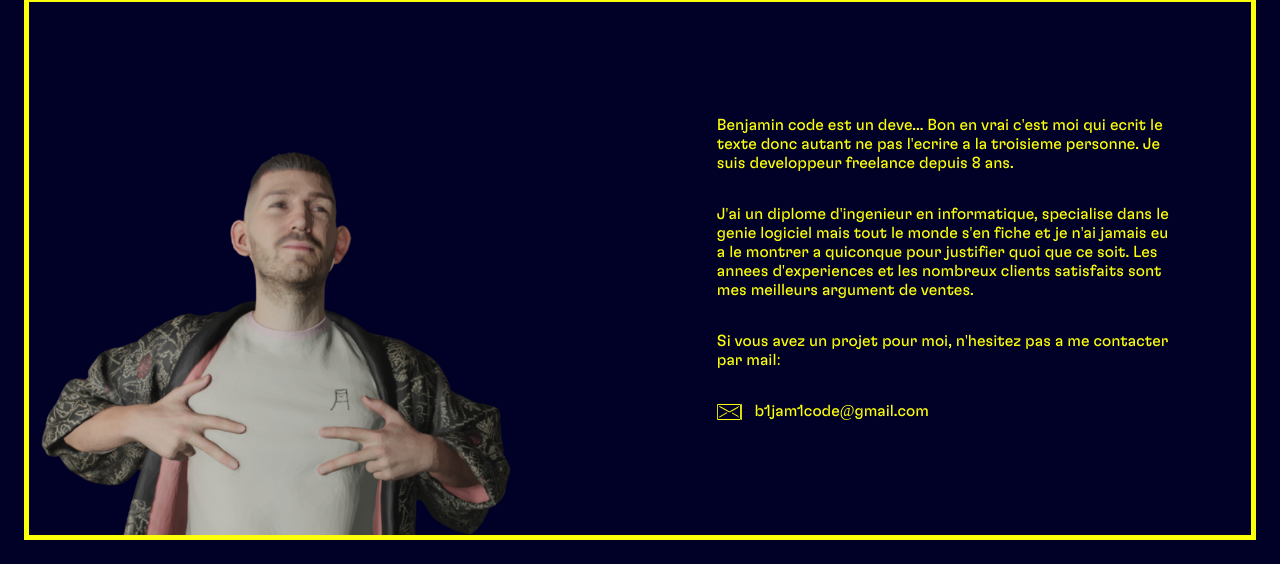
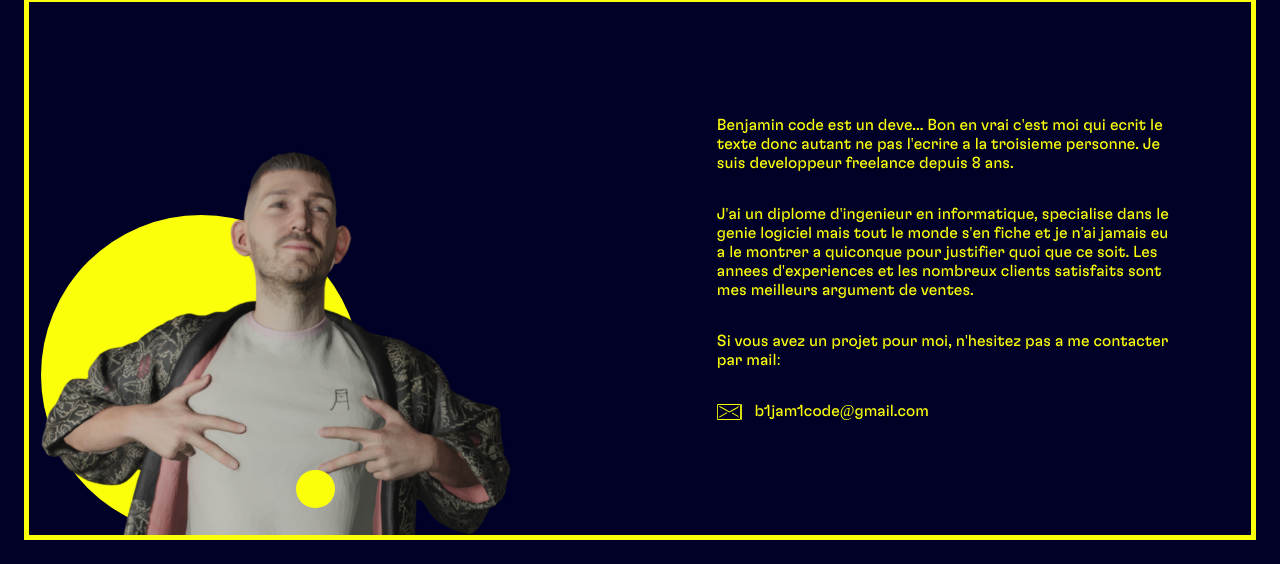
Before and after one commit to robicode-05/benjamin-code, a plain HTML site: page ben-code-portfolio/index.html in a window 1280 px wide. Shown: the part 236-800 px from the top of the page. Drawn offline with Linux system fonts and the light colour scheme.

Commit message:
Completly finish the basic positioning

```diff
--- a/ben-code-portfolio/assets/style/advanced-style.css
+++ b/ben-code-portfolio/assets/style/advanced-style.css
@@ -90,8 +90,23 @@ footer span:hover {
 }
 
 
-.image-container .paralax.front {
-  width: 50%;
+.paralax.back {
+  z-index: -1;
+  position: absolute;
+  bottom: 0;
+  width: 25vw;
+  max-height: 80%;
   aspect-ratio: 1;
+  border-radius: 50%;
+  background-color: var(--accent);
+}
 
+.paralax.front {
+  position: absolute;
+  bottom: 5%;
+  right: 50%;
+  width: 3vw;
+  aspect-ratio: 1;
+  border-radius: 50%;
+  background-color: var(--accent);
 }
--- a/ben-code-portfolio/assets/style/basic-style.css
+++ b/ben-code-portfolio/assets/style/basic-style.css
@@ -66,15 +66,6 @@ header + div > * {
   padding-inline: 12px;
 }
 
-.image-container {
-  display: flex;
-}
-.image-container img {
-  align-self: end;
-  max-height: 90%;
-  max-width: 80%;
-}
-
 .description-container {
   display: flex;
   flex-direction: column;
@@ -83,3 +74,13 @@ header + div > * {
   padding: 12px 6vw;
   font-size: clamp(.8rem, 2vw , 1rem);
 }
+
+.image-container {
+  display: flex;
+  position: relative;
+}
+.image-container img {
+  align-self: end;
+  max-height: 90%;
+  max-width: 80%;
+}
```
